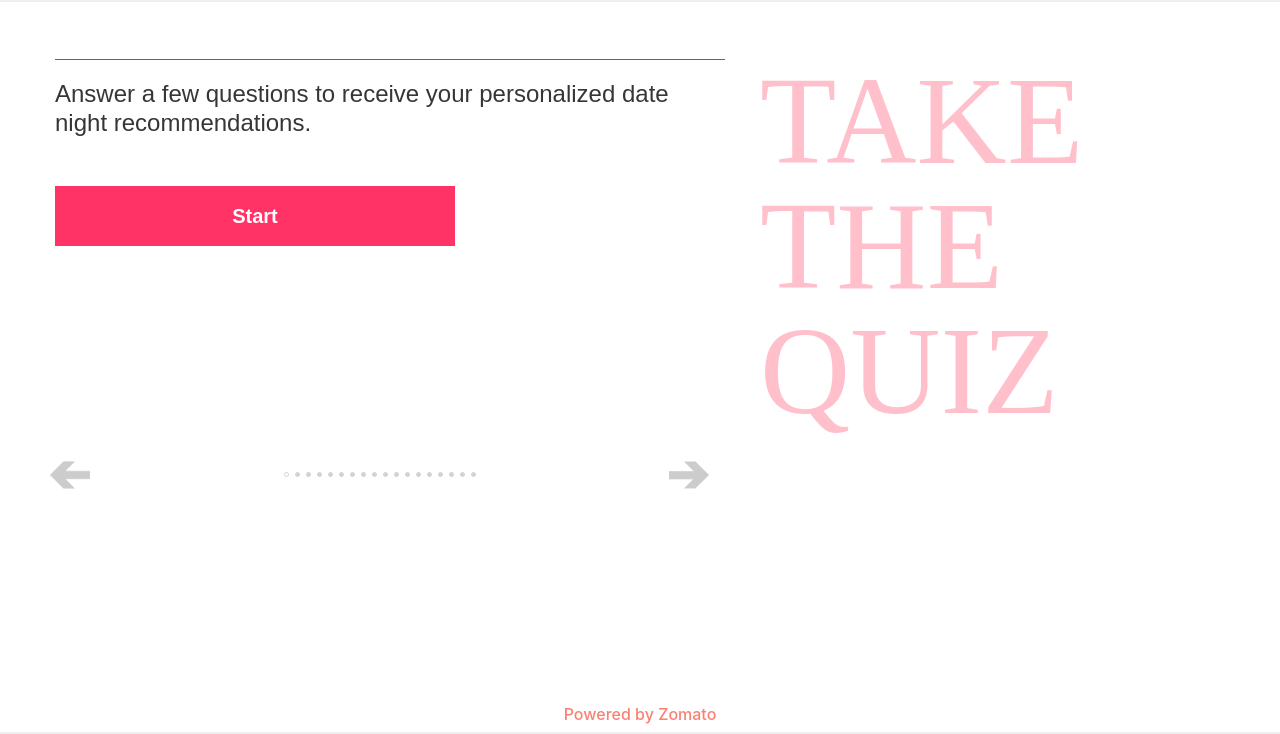
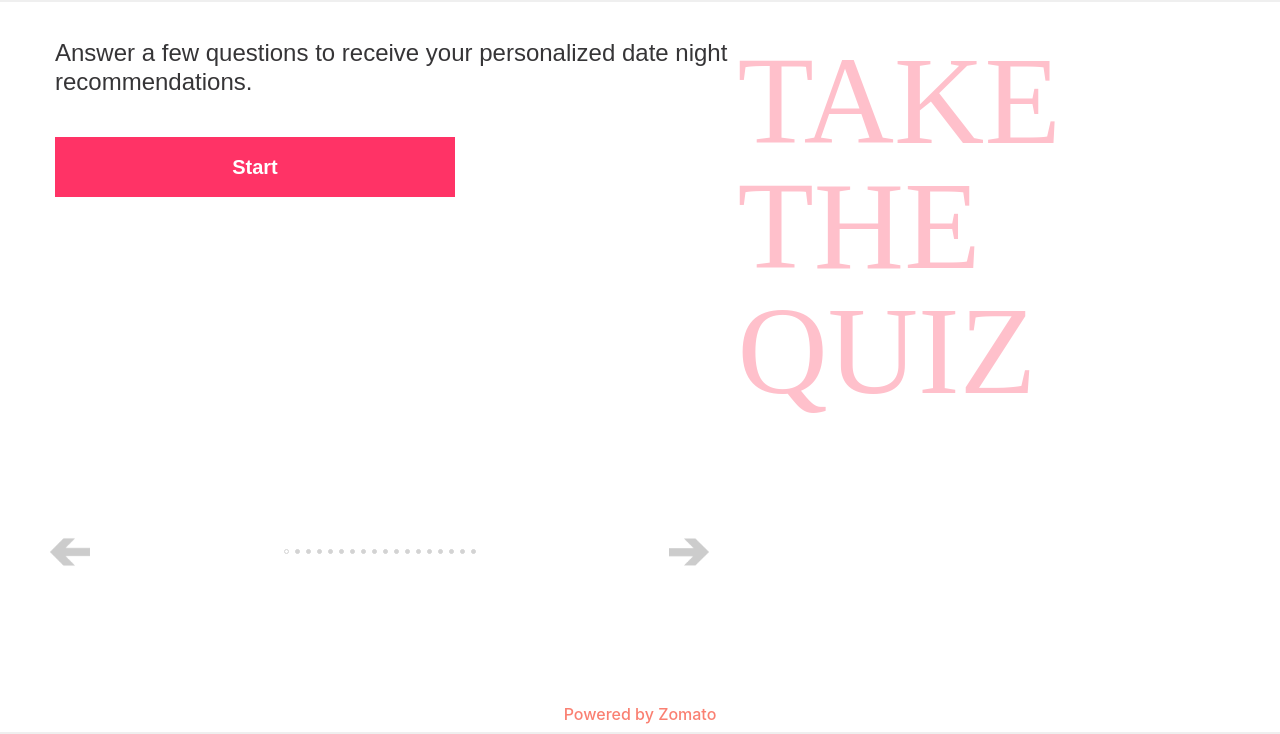
Before and after one commit to TheBrotherFromASouthernMother/D8, a PHP site: page /quiz.html in a window 1280 px wide. Shown: the part 66-800 px from the top of the page. Run offline with PHP 8.4, Linux system fonts and the light colour scheme; some libraries are stand-ins or nearby versions; some web fonts are replaced.

Commit message:
fixing carousel landing page

```diff
--- a/css/styles.css
+++ b/css/styles.css
@@ -126,9 +126,7 @@ h2 {
     }
 }
 
-.takeTheQuiz {
-    padding: 20px;
-}
+
 
 h3 {
     color: #363537;
@@ -182,6 +180,15 @@ h6#credit {
     padding-top: 10px;
 }
 
+.takeTheQuiz {
+    padding-top: 20px;
+}
+
+@media (min-width: 768px) {
+    .takeTheQuiz {
+        padding: 0px;
+    }
+}
 
 .heroTxtCol, .quizTxtCol {
     height: 400px;
@@ -189,7 +196,7 @@ h6#credit {
 }
 
 @media (min-width: 768px) {
-    .heroTxtCol {
+    .heroTxtCol, .quizTxtCol {
     padding: 0px;
     }
 }
@@ -203,8 +210,9 @@ h6#credit {
 @media (min-width: 992px) {
     .quizTxtCol {
     height: 500px;
-    margin: 0px;
-    padding: 50px;
+    /* margin: 0px; */
+    /* padding: 50px; */
+    padding: 0px;
     }
 }
 
@@ -213,13 +221,23 @@ h6#credit {
     max-width: 400px;
 }
 
-.heroBanner, .quizBanner {
+.heroBanner {
     padding: 20px;
 }
 
+.quizBanner {
+    margin: 20px;
+}
+
 @media (min-width: 768px) {
-    .heroBanner, .quizBanner {
+    .heroBanner {
         padding: 40px;
+    }
+}
+
+@media (min-width: 768px) {
+    .quizBanner {
+        margin: 40px;
     }
 }
 
@@ -401,10 +419,10 @@ img.quizImageCover {
 
 
 
-.quizImgCol {
+/* .quizImgCol {
     margin: 0px;
     padding: 0px;
-}
+} */
 
 .navbar {
     padding: 0px 20px;
--- a/quiz.html
+++ b/quiz.html
@@ -50,34 +50,30 @@
         <div class="container-fluid master">
             <div id="carouselExampleIndicators" class="carousel slide" data-ride="carousel" data-interval="false">
 
-
-            <div class="carousel-inner quizBanner">
+                <div class="carousel-inner">
                     <div class="carousel-item active">
-                        <div class="row">
-                            <div class="col-lg-5 order-lg-2 col-md-12 quizImgCol">
-                                <!-- <img class="img-fluid mx-auto d-block quizImageCover" src="defaultImages/exclamation.png" alt="slide 1"> -->
-                                <h2 class="takeTheQuiz">Take the Quiz</h2>
+                        <div class="row quizBanner">
+                                <div class="col-lg-5 order-lg-2 col-md-12 takeTheQuiz">
+                                <h2>Take the Quiz</h2>
                             </div>
-                            <div class="col-lg-7 order-lg-1 col-md-12 quizTextCol">
-                                <!-- <h2>Ready for a night out?</h2> -->
-                                <div class="card-body questionAnswers d-flex justify-content-center">
+                            <div class="col-lg-7 order-lg-1 col-md-12 quizTxtCol">
+                                <div class="card-body">
                                     <h5 class="question">Answer a few questions to receive your personalized date night recommendations.</h5>
+                                    <div class="heroBtn">
+                                        <button class="btn btn-lg btn-block redButton" type="button" name="button" id="startQuiz">Start</button>
+                                    </div>
                                 </div>
-
-                                    <div class="heroBtn">
-                                    <button class="btn btn-lg btn-block redButton" type="button" name="button" id="takeQuiz">Start</button>
-                                    </div>
                             </div>
                         </div>
                     </div>
 
                     <div class="carousel-item">
-                        <div class="row">
-                            <div class="col-lg-5 order-lg-2 col-md-12 quizImgCol">
+                        <div class="row quizBanner">
+                            <div class="col-lg-5 order-lg-2 col-md-12">
                                 <img class="img-fluid mx-auto d-block quizImageCover" src="defaultImages/01Number.png" alt="slide 2">
                             </div>
 
-                            <div class="col-lg-7 order-lg-1 col-md-12 quizTextCol">
+                            <div class="col-lg-7 order-lg-1 col-md-12 quizTxtCol">
                                 <h5 class="question">Which pair of film genres do you like most?</h5>
                                 <div class="card-body questionAnswers d-flex justify-content-center">
                                     <div class="btn-group-vertical btn-group-toggle" data-toggle="buttons">
@@ -101,12 +97,12 @@
                     </div>
 
                     <div class="carousel-item">
-                        <div class="row">
-                            <div class="col-lg-5 order-lg-2 col-md-12 quizImgCol">
+                        <div class="row quizBanner">
+                            <div class="col-lg-5 order-lg-2 col-md-12">
                                 <img class="img-fluid mx-auto d-block quizImageCover" src="defaultImages/02Number.png" alt="slide 3">
                             </div>
 
-                            <div class="col-lg-7 order-lg-1 col-md-12 quizTextCol">
+                            <div class="col-lg-7 order-lg-1 col-md-12 quizTxtCol">
                                 <h5 class="question">If your personal finances were no longer a concern, what would you do first?</h5>
                                 <div class="card-body questionAnswers d-flex justify-content-center">
                                     <div class="btn-group-vertical btn-group-toggle" data-toggle="buttons">
@@ -130,12 +126,12 @@
 
 
                     <div class="carousel-item">
-                        <div class="row">
-                            <div class="col-lg-5 order-lg-2 col-md-12 quizImgCol">
+                        <div class="row quizBanner">
+                            <div class="col-lg-5 order-lg-2 col-md-12">
                                 <img class="img-fluid mx-auto d-block quizImageCover" src="defaultImages/03Number.png" alt="slide 4">
                             </div>
 
-                            <div class="col-lg-7 order-lg-1 col-md-12 quizTextCol">
+                            <div class="col-lg-7 order-lg-1 col-md-12 quizTxtCol">
                                 <h5 class="question">Which of the following is your ideal fashion style for a partner?</h5>
                                 <div class="card-body questionAnswers d-flex justify-content-center">
                                     <div class="btn-group-vertical btn-group-toggle" data-toggle="buttons">
@@ -159,12 +155,12 @@
 
 
                     <div class="carousel-item">
-                        <div class="row">
-                            <div class="col-lg-5 order-lg-2 col-md-12 quizImgCol">
+                        <div class="row quizBanner">
+                            <div class="col-lg-5 order-lg-2 col-md-12">
                                 <img class="img-fluid mx-auto d-block quizImageCover" src="defaultImages/04Number.png" alt="slide 5">
                             </div>
 
-                            <div class="col-lg-7 order-lg-1 col-md-12 quizTextCol">
+                            <div class="col-lg-7 order-lg-1 col-md-12 quizTxtCol">
                                 <h5 class="question">Which unpleasant characteristic is your least favorite in a partner?</h5>
                                 <div class="card-body questionAnswers d-flex justify-content-center">
                                     <div class="btn-group-vertical btn-group-toggle" data-toggle="buttons">
@@ -188,12 +184,12 @@
 
 
                     <div class="carousel-item">
-                        <div class="row">
-                            <div class="col-lg-5 order-lg-2 col-md-12 quizImgCol">
+                        <div class="row quizBanner">
+                            <div class="col-lg-5 order-lg-2 col-md-12">
                                 <img class="img-fluid mx-auto d-block quizImageCover" src="defaultImages/05Number.png" alt="slide 6">
                             </div>
 
-                            <div class="col-lg-7 order-lg-1 col-md-12 quizTextCol">
+                            <div class="col-lg-7 order-lg-1 col-md-12 quizTxtCol">
                                 <h5 class="question">Which trait do you look for in a partner?</h5>
                                 <div class="card-body questionAnswers d-flex justify-content-center">
                                     <div class="btn-group-vertical btn-group-toggle" data-toggle="buttons">
@@ -216,12 +212,12 @@
                     </div>
 
                     <div class="carousel-item">
-                        <div class="row">
-                            <div class="col-lg-5 order-lg-2 col-md-12 quizImgCol">
+                        <div class="row quizBanner">
+                            <div class="col-lg-5 order-lg-2 col-md-12">
                                 <img class="img-fluid mx-auto d-block quizImageCover" src="defaultImages/06Number.png" alt="slide 7">
                             </div>
 
-                            <div class="col-lg-7 order-lg-1 col-md-12 quizTextCol">
+                            <div class="col-lg-7 order-lg-1 col-md-12 quizTxtCol">
                                 <h5 class="question">Which activity do you most enjoy doing with your partner?</h5>
                                 <div class="card-body questionAnswers d-flex justify-content-center">
                                     <div class="btn-group-vertical btn-group-toggle" data-toggle="buttons">
@@ -246,12 +242,12 @@
 
 
                     <div class="carousel-item">
-                        <div class="row">
-                            <div class="col-lg-5 order-lg-2 col-md-12 quizImgCol">
+                        <div class="row quizBanner">
+                            <div class="col-lg-5 order-lg-2 col-md-12">
                                 <img class="img-fluid mx-auto d-block quizImageCover" src="defaultImages/07Number.png" alt="slide 8">
                             </div>
 
-                            <div class="col-lg-7 order-lg-1 col-md-12 quizTextCol">
+                            <div class="col-lg-7 order-lg-1 col-md-12 quizTxtCol">
                                 <h5 class="question">Which flavor of jam/jelly is your favorite?</h5>
                                 <div class="card-body questionAnswers d-flex justify-content-center">
                                     <div class="btn-group-vertical btn-group-toggle" data-toggle="buttons">
@@ -275,12 +271,12 @@
 
 
                     <div class="carousel-item">
-                        <div class="row">
-                            <div class="col-lg-5 order-lg-2 col-md-12 quizImgCol">
+                        <div class="row quizBanner">
+                            <div class="col-lg-5 order-lg-2 col-md-12">
                                 <img class="img-fluid mx-auto d-block quizImageCover" src="defaultImages/08Number.png" alt="slide 9">
                             </div>
 
-                            <div class="col-lg-7 order-lg-1 col-md-12 quizTextCol">
+                            <div class="col-lg-7 order-lg-1 col-md-12 quizTxtCol">
                                 <h5 class="question">Which would be your ideal vacation?</h5>
                                 <div class="card-body questionAnswers d-flex justify-content-center">
                                     <div class="btn-group-vertical btn-group-toggle" data-toggle="buttons">
@@ -304,12 +300,12 @@
 
 
                     <div class="carousel-item">
-                        <div class="row">
-                            <div class="col-lg-5 order-lg-2 col-md-12 quizImgCol">
+                        <div class="row quizBanner">
+                            <div class="col-lg-5 order-lg-2 col-md-12">
                                 <img class="img-fluid mx-auto d-block quizImageCover" src="defaultImages/09Number.png" alt="slide 10">
                             </div>
 
-                            <div class="col-lg-7 order-lg-1 col-md-12 quizTextCol">
+                            <div class="col-lg-7 order-lg-1 col-md-12 quizTxtCol">
                                 <h5 class="question">9. If you could be an animal, which animal would you be?</h5>
                                 <div class="card-body questionAnswers d-flex justify-content-center">
                                     <div class="btn-group-vertical btn-group-toggle" data-toggle="buttons">
@@ -333,12 +329,12 @@
 
 
                     <div class="carousel-item">
-                        <div class="row">
-                            <div class="col-lg-5 order-lg-2 col-md-12 quizImgCol">
+                        <div class="row quizBanner">
+                            <div class="col-lg-5 order-lg-2 col-md-12">
                                 <img class="img-fluid mx-auto d-block quizImageCover" src="defaultImages/10Number.png" alt="slide 11">
                             </div>
 
-                            <div class="col-lg-7 order-lg-1 col-md-12 quizTextCol">
+                            <div class="col-lg-7 order-lg-1 col-md-12 quizTxtCol">
                                 <h5 class="question">I prefer the smell of:</h5>
                                 <div class="card-body questionAnswers d-flex justify-content-center">
                                     <div class="btn-group-vertical btn-group-toggle" data-toggle="buttons">
@@ -361,12 +357,12 @@
                     </div>
 
                     <div class="carousel-item">
-                        <div class="row">
-                            <div class="col-lg-5 order-lg-2 col-md-12 quizImgCol">
+                        <div class="row quizBanner">
+                            <div class="col-lg-5 order-lg-2 col-md-12">
                                 <img class="img-fluid mx-auto d-block quizImageCover" src="defaultImages/11Number.png" alt="slide 12">
                             </div>
 
-                            <div class="col-lg-7 order-lg-1 col-md-12 quizTextCol">
+                            <div class="col-lg-7 order-lg-1 col-md-12 quizTxtCol">
                                 <h5 class="question">How do you take your coffee?</h5>
                                 <div class="card-body questionAnswers d-flex justify-content-center">
                                     <div class="btn-group-vertical btn-group-toggle" data-toggle="buttons">
@@ -390,12 +386,12 @@
 
 
                     <div class="carousel-item">
-                        <div class="row">
-                            <div class="col-lg-5 order-lg-2 col-md-12 quizImgCol">
+                        <div class="row quizBanner">
+                            <div class="col-lg-5 order-lg-2 col-md-12">
                                 <img class="img-fluid mx-auto d-block quizImageCover" src="defaultImages/12Number.png" alt="slide 13">
                             </div>
 
-                            <div class="col-lg-7 order-lg-1 col-md-12 quizTextCol">
+                            <div class="col-lg-7 order-lg-1 col-md-12 quizTxtCol">
                                 <h5 class="question">If you could live in a fictional place, which would it be?</h5>
                                 <div class="card-body questionAnswers d-flex justify-content-center">
                                     <div class="btn-group-vertical btn-group-toggle" data-toggle="buttons">
@@ -419,12 +415,12 @@
 
 
                     <div class="carousel-item">
-                        <div class="row">
-                            <div class="col-lg-5 order-lg-2 col-md-12 quizImgCol">
+                        <div class="row quizBanner">
+                            <div class="col-lg-5 order-lg-2 col-md-12">
                                 <img class="img-fluid mx-auto d-block quizImageCover" src="defaultImages/13Number.png" alt="slide 14">
                             </div>
 
-                            <div class="col-lg-7 order-lg-1 col-md-12 quizTextCol">
+                            <div class="col-lg-7 order-lg-1 col-md-12 quizTxtCol">
                                 <h5 class="question">If you had a free ticket to any museum, which of the following would you visit?</h5>
                                 <div class="card-body questionAnswers d-flex justify-content-center">
                                     <div class="btn-group-vertical btn-group-toggle" data-toggle="buttons">
@@ -447,12 +443,12 @@
                     </div>
 
                     <div class="carousel-item">
-                        <div class="row">
-                            <div class="col-lg-5 order-lg-2 col-md-12 quizImgCol">
+                        <div class="row quizBanner">
+                            <div class="col-lg-5 order-lg-2 col-md-12">
                                 <img class="img-fluid mx-auto d-block quizImageCover" src="defaultImages/14Number.png" alt="slide 15">
                             </div>
 
-                            <div class="col-lg-7 order-lg-1 col-md-12 quizTextCol">
+                            <div class="col-lg-7 order-lg-1 col-md-12 quizTxtCol">
                                 <h5 class="question">You become the dictator of a small country. What is your first order of business?</h5> <!--check CSS white-space property later to long wrap question and answers text -->
                                 <div class="card-body questionAnswers d-flex justify-content-center">
                                     <div class="btn-group-vertical btn-group-toggle" data-toggle="buttons">
@@ -475,12 +471,12 @@
                     </div>
 
                     <div class="carousel-item">
-                        <div class="row">
-                            <div class="col-lg-5 order-lg-2 col-md-12 quizImgCol">
+                        <div class="row quizBanner">
+                            <div class="col-lg-5 order-lg-2 col-md-12">
                                 <img class="img-fluid mx-auto d-block quizImageCover" src="defaultImages/15Number.png" alt="slide 16">
                             </div>
 
-                            <div class="col-lg-7 order-lg-1 col-md-12 quizTextCol">
+                            <div class="col-lg-7 order-lg-1 col-md-12 quizTxtCol">
                                 <h5 class="question">In which Olympic sport would you most want to compete?</h5>
                                 <div class="card-body questionAnswers d-flex justify-content-center">
                                     <div class="btn-group-vertical btn-group-toggle" data-toggle="buttons">
@@ -503,12 +499,12 @@
                     </div>
 
                     <div class="carousel-item">
-                        <div class="row">
-                            <div class="col-lg-5 order-lg-2 col-md-12 quizImgCol">
+                        <div class="row quizBanner">
+                            <div class="col-lg-5 order-lg-2 col-md-12">
                                 <img class="img-fluid mx-auto d-block quizImageCover" src="defaultImages/16Number.png" alt="slide 17">
                             </div>
 
-                            <div class="col-lg-7 order-lg-1 col-md-12 quizTextCol">
+                            <div class="col-lg-7 order-lg-1 col-md-12 quizTxtCol">
                                 <h5 class="question">Which reality TV show would you be on?</h5>
                                 <div class="card-body questionAnswers d-flex justify-content-center">
                                     <div class="btn-group-vertical btn-group-toggle" data-toggle="buttons">
@@ -531,17 +527,17 @@
                     </div>
 
                     <div class="carousel-item">
-                        <div class="row">
-                            <div class="col-lg-5 order-lg-2 col-md-12 quizImgCol">
+                        <div class="row quizBanner">
+                            <div class="col-lg-5 order-lg-2 col-md-12">
                                 <img class="img-fluid mx-auto d-block quizImageCover" src="defaultImages/d8Number.png" alt="slide 17">
                             </div>
 
-                            <div class="col-lg-7 order-lg-1 col-md-12 quizTextCol">
-                                <h2>Ready to submit?</h2>
-                                <div class="col-lg-4 col-md-12 card-body">
+                            <div class="col-lg-7 order-lg-1 col-md-12 quizTxtCol card-body">
+                                <h3 class="question">Ready to submit?</h3>
+
                                     <div class="heroBtn">
                                     <button class="btn btn-lg btn-block redButton" type="button" name="button" id="submitAllAnswers">Submit</button>
-                                </div></div>
+                                </div>
                             </div>
                         </div>
                     </div>
@@ -552,12 +548,12 @@
 
             <div class="col-lg-7 col-md-12">
 
-                <a class="carousel-control-prev quizControlArrow" href="#carouselExampleIndicators" role="button" data-slide="prev">
+                <a class="carousel-control-prev quizControlArrow quizBanner" href="#carouselExampleIndicators" role="button" data-slide="prev">
                     <img src="defaultImages/carouselArrows-01.png">
                     <span class="sr-only">Previous</span>
                 </a>
 
-                <a class="carousel-control-next quizControlArrow" href="#carouselExampleIndicators" role="button" data-slide="next">
+                <a class="carousel-control-next quizControlArrow quizBanner" href="#carouselExampleIndicators" role="button" data-slide="next">
                     <img src="defaultImages/carouselArrows-02.png">
                     <span class="sr-only">Next</span>
                 </a>
```
